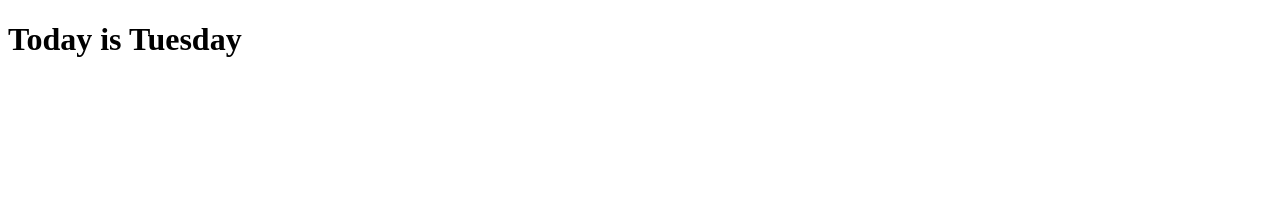
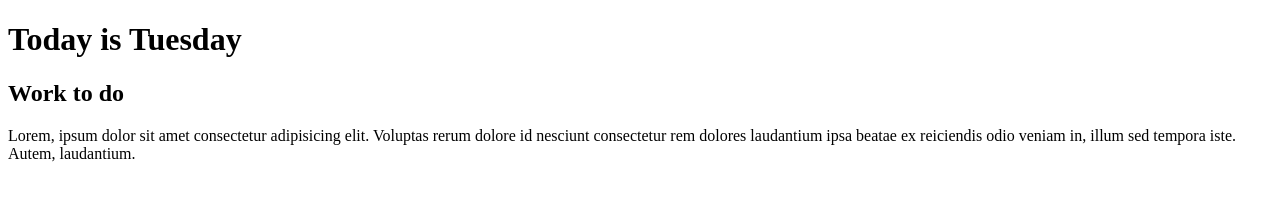
Before and after one commit to Lomemoraine/firstweb, a plain HTML site: page index.html in a window 1280 px wide. Drawn offline with Linux system fonts and the light colour scheme.

Commit message:
add h1,h2 and a paragraph 1

```diff
--- a/index.html
+++ b/index.html
@@ -4,10 +4,13 @@
     <meta charset="UTF-8">
     <meta http-equiv="X-UA-Compatible" content="IE=edge">
     <meta name="viewport" content="width=device-width, initial-scale=1.0">
-    <title>Document</title>
+    <title>First website at Moringa</title>
 </head>
 <body>
+    <h1>Today is Tuesday</h1>
+    <h2>Work to do</h2>
+    <p>Lorem, ipsum dolor sit amet consectetur adipisicing elit. Voluptas rerum dolore id nesciunt consectetur rem dolores laudantium ipsa beatae ex reiciendis odio veniam in, illum sed tempora iste. Autem, laudantium.</p>
 
-    <h1>Today is Tuesday</h1>
+
 </body>
 </html>
```
